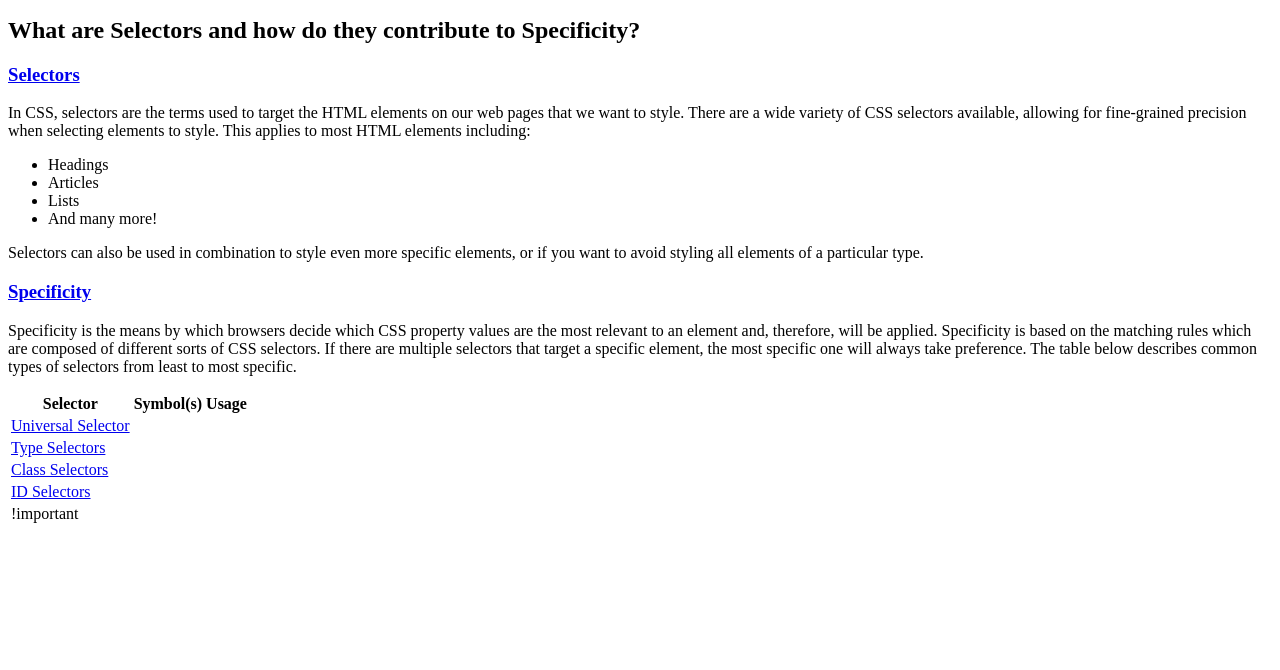
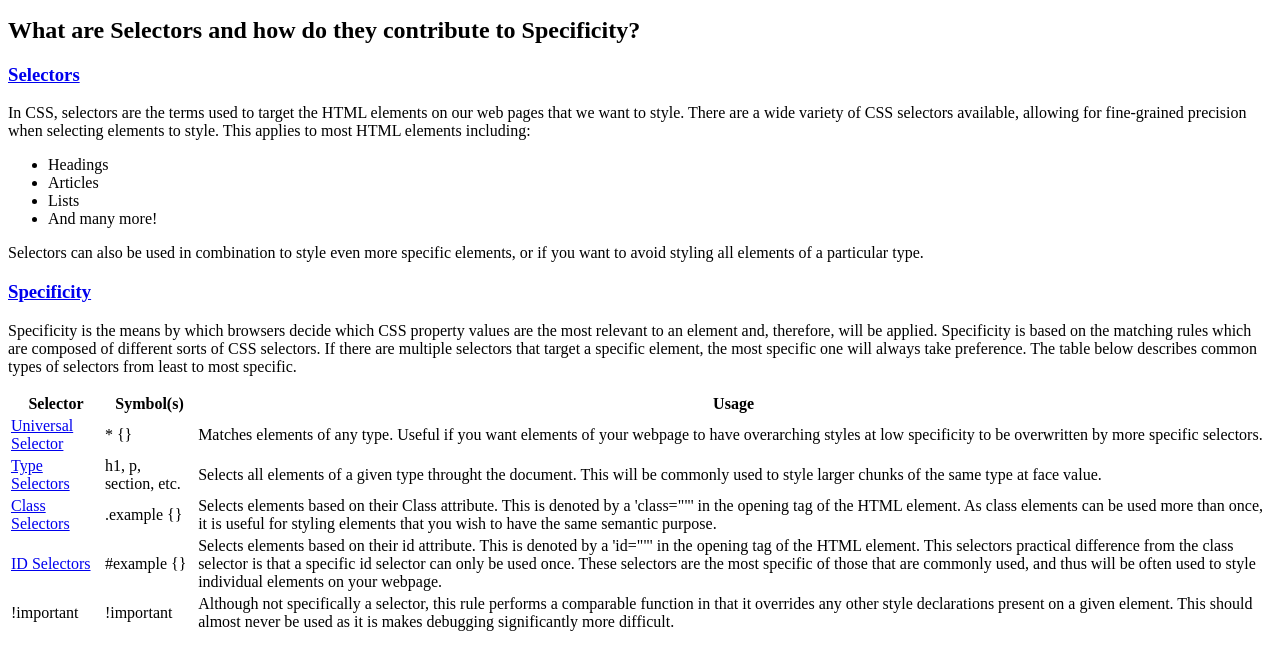
Before and after one commit to k-waldman/css-cheatsheet, a plain HTML site: page index.html in a window 1280 px wide. Shown: the part 106-776 px from the top of the page. Drawn offline with Linux system fonts and the light colour scheme.

Commit message:
add table data

```diff
--- a/index.html
+++ b/index.html
@@ -35,28 +35,28 @@
             <tbody>
                 <tr>
                     <td><a href="https://developer.mozilla.org/en-US/docs/Web/CSS/Universal_selectors" target="_blank">Universal Selector</a></td>
-                    <td></td>
-                    <td></td>
+                    <td>* {}</td>
+                    <td>Matches elements of any type. Useful if you want elements of your webpage to have overarching styles at low specificity to be overwritten by more specific selectors.</td>
                 </tr>
                 <tr>
                     <td><a href="https://developer.mozilla.org/en-US/docs/Web/CSS/Type_selectors" target="_blank">Type Selectors</a></td>
-                    <td></td>
-                    <td></td>
+                    <td>h1, p, section, etc.</td>
+                    <td>Selects all elements of a given type throught the document. This will be commonly used to style larger chunks of the same type at face value.</td>
                 </tr>
                 <tr>
                     <td><a href="https://developer.mozilla.org/en-US/docs/Web/CSS/Class_selectors" target="_blank">Class Selectors</a></td>
-                    <td></td>
-                    <td></td>
+                    <td>.example {}</td>
+                    <td>Selects elements based on their Class attribute. This is denoted by a 'class=""' in the opening tag of the HTML element. As class elements can be used more than once, it is useful for styling elements that you wish to have the same semantic purpose.</td>
                 </tr>
                 <tr>
                     <td><a href="https://developer.mozilla.org/en-US/docs/Web/CSS/ID_selectors" target="_blank">ID Selectors</a></td>
-                    <td></td>
-                    <td></td>
+                    <td>#example {}</td>
+                    <td>Selects elements based on their id attribute. This is denoted by a 'id=""' in the opening tag of the HTML element. This selectors practical difference from the class selector is that a specific id selector can only be used once. These selectors are the most specific of those that are commonly used, and thus will be often used to style individual elements on your webpage.</td>
                 </tr>
                 <tr>
                     <td>!important</td>
-                    <td></td>
-                    <td></td>
+                    <td>!important</td>
+                    <td>Although not specifically a selector, this rule performs a comparable function in that it overrides any other style declarations present on a given element. This should almost never be used as it is makes debugging significantly more difficult.</td>
                 </tr>
             </tbody>
         </table>
```
